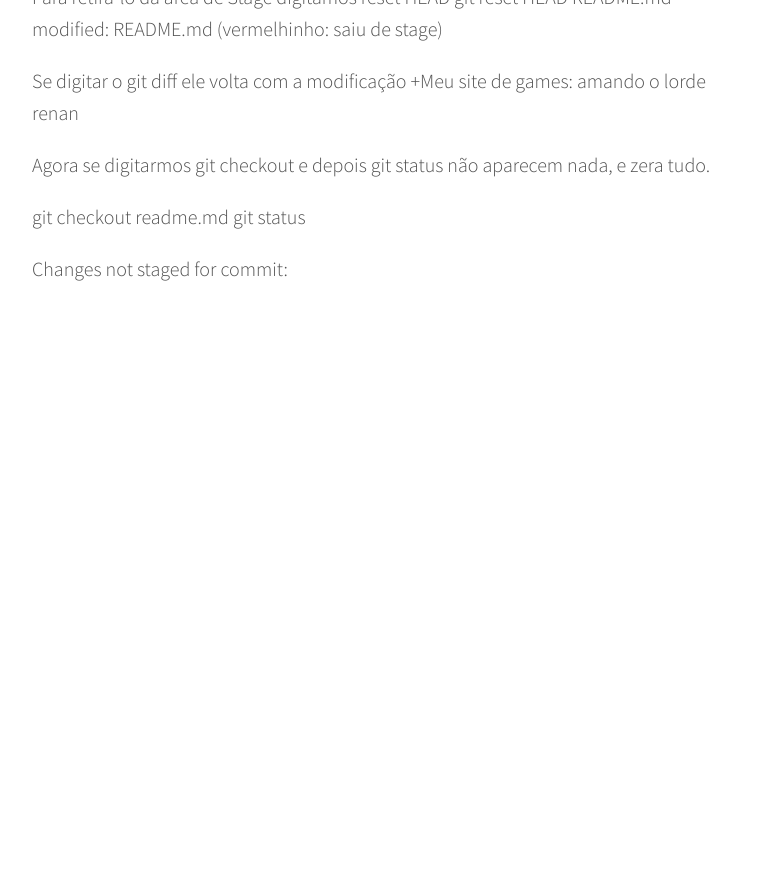
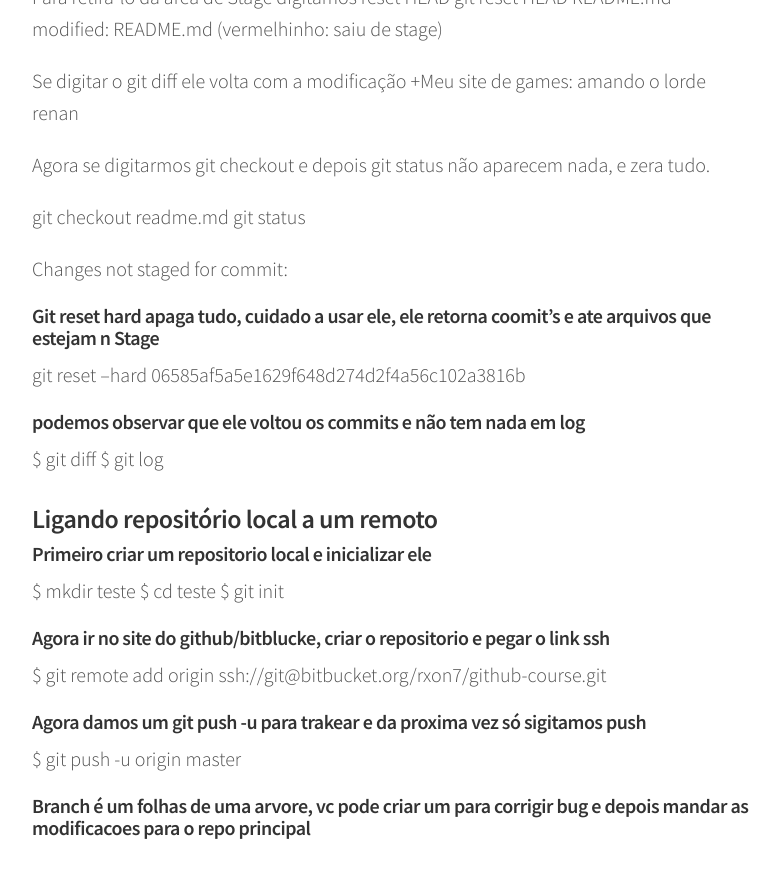
Before and after one commit to indrajithbandara/debug-blog, a Jekyll site: the page built from _posts/2016-11-22-github.md, in a window 1280 px wide and 900 px high, scrolled down 2747 px. Shown: the top 878 px of the window, without its empty margins (248-1028 px from the left). Built offline with Jekyll 4.4.1, drawn with Linux system fonts in a browser that asks for light colours; comment, search, counter and statistics services are not loaded; before the commit the page ends 3152 px from its top, so only the background shows below that.

Commit message:
sobe conteudo git

```diff
--- a/_posts/2016-11-22-github.md
+++ b/_posts/2016-11-22-github.md
@@ -118,3 +118,25 @@ git checkout readme.md
 git status
 
 Changes not staged for commit:
+
+###### Git reset hard apaga tudo, cuidado a usar ele, ele retorna coomit's e ate arquivos que estejam n Stage
+git reset --hard 06585af5a5e1629f648d274d2f4a56c102a3816b
+
+#### podemos observar que ele voltou os commits e não tem nada em log
+$ git diff
+$ git log
+
+### Ligando repositório local a um remoto
+
+###### Primeiro criar um repositorio local e inicializar ele
+$ mkdir teste
+$ cd teste
+$ git init
+
+##### Agora ir no site do github/bitblucke, criar o repositorio e pegar o link ssh
+$ git remote add origin ssh://git@bitbucket.org/rxon7/github-course.git
+
+###### Agora damos um git push -u para trakear e da proxima vez só sigitamos push
+$ git push -u origin master
+
+###### Branch é um folhas de uma arvore, vc pode criar um para corrigir bug e depois mandar as modificacoes para o repo principal
```
